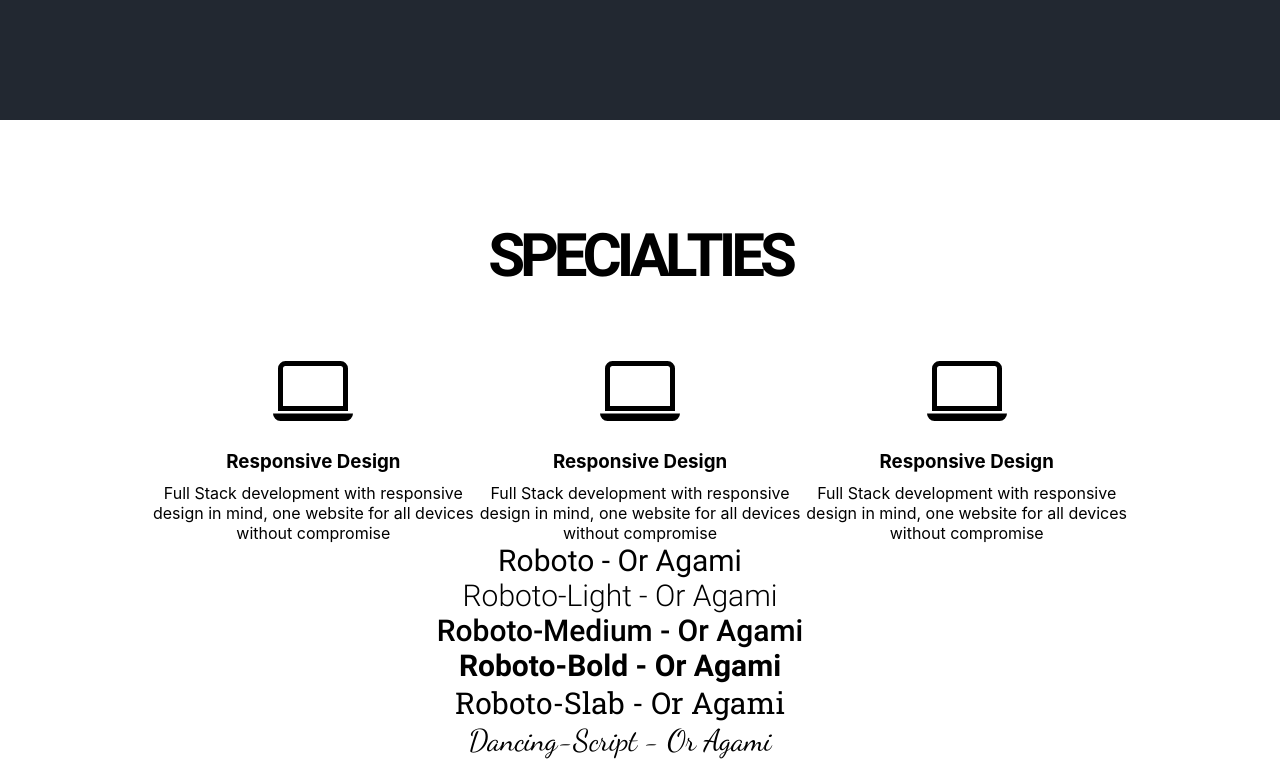
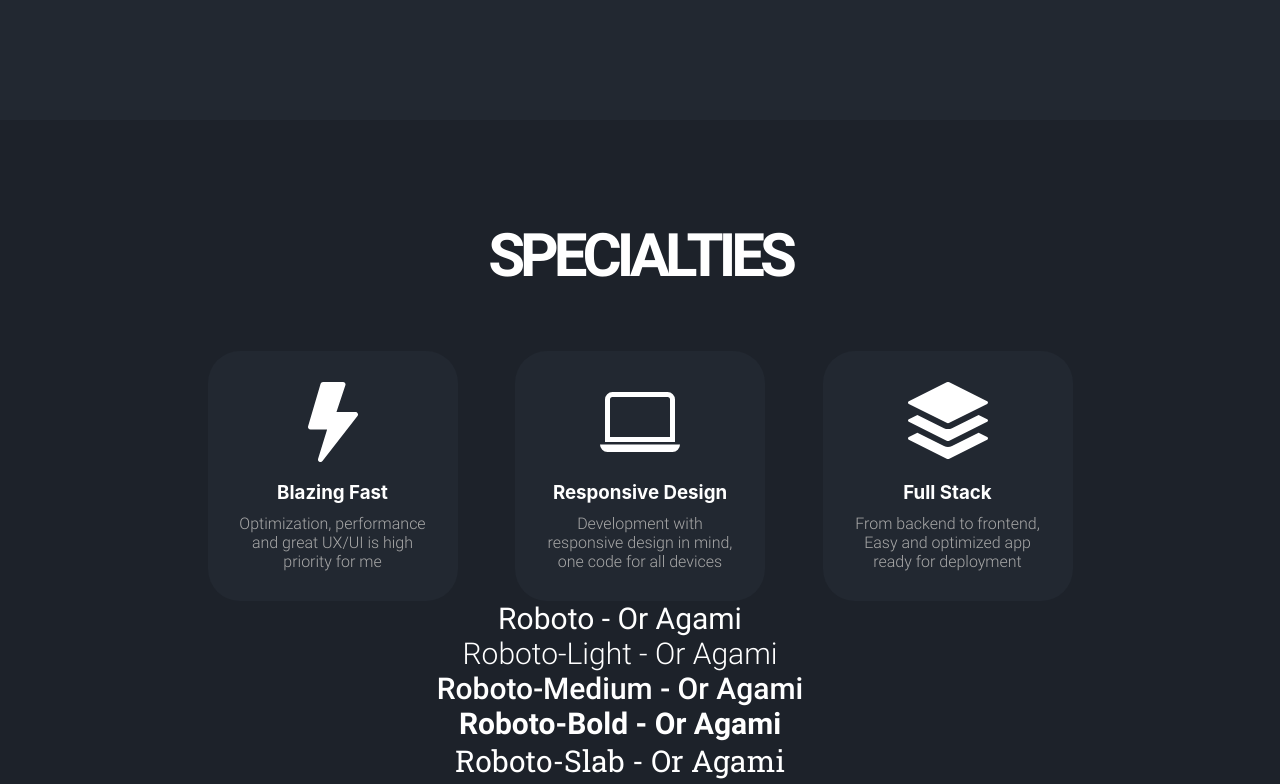
Before and after one commit to or-agami/portfolio, a React (Create React App) app: page / in a window 1280 px wide. Shown: the part 680-1464 px from the top of the page. Built offline with nearby package versions, Linux system fonts and the light colour scheme.

Commit message:
update specialties

```diff
--- a/src/cmps/specialties.tsx
+++ b/src/cmps/specialties.tsx
@@ -1,4 +1,4 @@
-import { BsLaptop } from "react-icons/bs"
+import { BsFillLightningFill, BsLaptop, BsStack } from "react-icons/bs"
 import { useInView } from "react-intersection-observer";
 
 export const Specialties = () => {
@@ -11,9 +11,9 @@ export const Specialties = () => {
     <div className="main-layout full specialties-container" id="specialties">
       <section className="main-layout flex-column align-center specialties">
         <h1 className="main-title">specialties</h1>
-        <div className={`flex justify-center specialties-list ${inView ? 'visible' : 'invisible'}`} ref={ref}>
+        <div className={`flex specialties-list ${inView ? 'visible' : 'invisible'}`} ref={ref}>
           {specialties.map((specialty, idx) =>
-            <article key={idx} className="flex-column align-center specialty">
+            <article key={idx} className="flex-column justify-center align-center specialty">
               <div className="icon">{specialty.img}</div>
               <h1 className="title">
                 {specialty.title}
@@ -37,18 +37,18 @@ export const Specialties = () => {
 
 const specialties = [
   {
-    img: <BsLaptop />,
-    title: 'Responsive Design',
-    description: 'Full Stack development with responsive design in mind, one website for all devices without compromise',
+    img: <BsFillLightningFill />,
+    title: 'Blazing Fast',
+    description: 'Optimization, performance and great UX/UI is high priority for me',
   },
   {
     img: <BsLaptop />,
     title: 'Responsive Design',
-    description: 'Full Stack development with responsive design in mind, one website for all devices without compromise',
+    description: 'Development with responsive design in mind, one code for all devices',
   },
   {
-    img: <BsLaptop />,
-    title: 'Responsive Design',
-    description: 'Full Stack development with responsive design in mind, one website for all devices without compromise',
+    img: <BsStack />,
+    title: 'Full Stack',
+    description: 'From backend to frontend, Easy and optimized app ready for deployment',
   },
 ]
--- a/src/styles/basics/_base.scss
+++ b/src/styles/basics/_base.scss
@@ -5,6 +5,7 @@
 
 body {
   margin: 0;
+  color: white;
   font-family: -apple-system, Roboto, 'Segoe UI', 'Roboto', 'Oxygen',
     'Ubuntu', 'Cantarell', 'Fira Sans', 'Droid Sans', 'Helvetica Neue',
     sans-serif;
--- a/src/styles/basics/_layout.scss
+++ b/src/styles/basics/_layout.scss
@@ -1,4 +1,6 @@
 .main-layout {
+  padding-inline: 10px;
+
   &.full {
     width: 100%;
   }
@@ -6,6 +8,5 @@
   &:not(.full) {
     max-width: 1000px;
     margin-inline: auto;
-    padding-inline: 10px;
   }
 }
--- a/src/styles/cmps/_header.scss
+++ b/src/styles/cmps/_header.scss
@@ -12,11 +12,8 @@
 }
 
 .app-header {
-  padding: 25px 35px;
+  padding: 25px 45px;
   transition: padding .3s ease-out;
-  &.main-layout {
-    padding-inline: 0;
-  }
 
   &.scroll {
     // padding: 10px 25px;
--- a/src/styles/cmps/_specialties.scss
+++ b/src/styles/cmps/_specialties.scss
@@ -1,6 +1,4 @@
-.specialties-container {
-  background-color: white;
-}
+.specialties-container {}
 
 .specialties {
   padding-block-start: 100px;
@@ -30,8 +28,16 @@
 
 //? Animation
 .specialties-list {
+  // gap: 20px;
+  width: 100%;
+  justify-content: space-evenly;
+
   .specialty {
     position: relative;
+    aspect-ratio: 1;
+    width: 250px;
+    border-radius: 2em;
+    background-color: var(--clr-secondary);
     transition: opacity 1.8s ease-out, translate .5s ease-out;
 
     .title {
@@ -39,7 +45,10 @@
     }
 
     .description {
+      width: 80%;
       transition: opacity .6s ease-out, translate .5s ease-out;
+      color: var(--clr-txt-secondary);
+      font-family: Roboto-Light;
     }
   }
 
@@ -58,6 +67,9 @@
         }
       }
     }
+
+    @include float-animation;
+    @include loading-bar-animation;
   }
 
   &.invisible {
--- a/src/styles/setup/_mixins.scss
+++ b/src/styles/setup/_mixins.scss
@@ -42,3 +42,34 @@
 @mixin nav-hover {
   color: var(--clr-main)
 }
+
+
+//? Keyframe Animations
+
+@mixin float-animation {
+  @keyframes float {
+    0% {
+      translate: 0 2%;
+    }
+
+    50% {
+      translate: 0 -2%;
+    }
+
+    100% {
+      translate: 0 2%;
+    }
+  }
+}
+
+@mixin loading-bar-animation {
+  @keyframes loading-bar {
+    from {
+      translate: -50% 0;
+    }
+
+    to {
+      translate: 0 0;
+    }
+  }
+}
```
Also changed, not shown: src/assets/img/specialties/responsive-design-old.svg (added), src/assets/img/specialties/responsive-design.svg (added).
